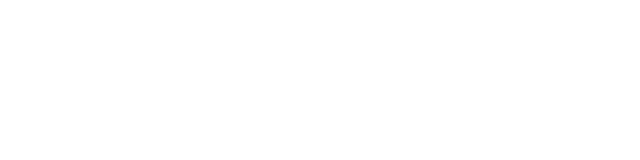
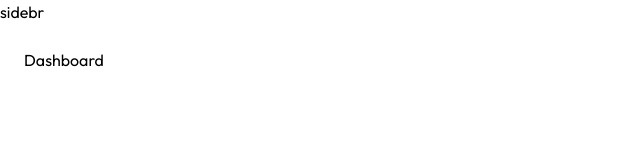
Before and after one commit to sadaqhassan/EmpoyeeMs, a React (Vite) app in the folder client/: page /dashboard in a window 1280 px wide. Shown: the top 160 px of the page, without its empty margins (0-640 px from the left). Built offline with nearby package versions, Linux system fonts and the light colour scheme.

Commit message:
layoutfixed

```diff
--- a/client/src/Pages/Layout.jsx
+++ b/client/src/Pages/Layout.jsx
@@ -4,10 +4,10 @@ import { Outlet } from 'react-router-dom'
 
 const Layout = () => {
   return (
-    <div className=' h-screen w-full text-white'>
+    <div className=' h-screen w-full'>
         <Sidebar/>
-        <main>
-            <div>
+        <main className='flex-1 overflow-auto'>
+            <div className='max-w-400 pt-16 sm:p-6 mx-auto'>
                 <Outlet/>
             </div>
         </main>
```
